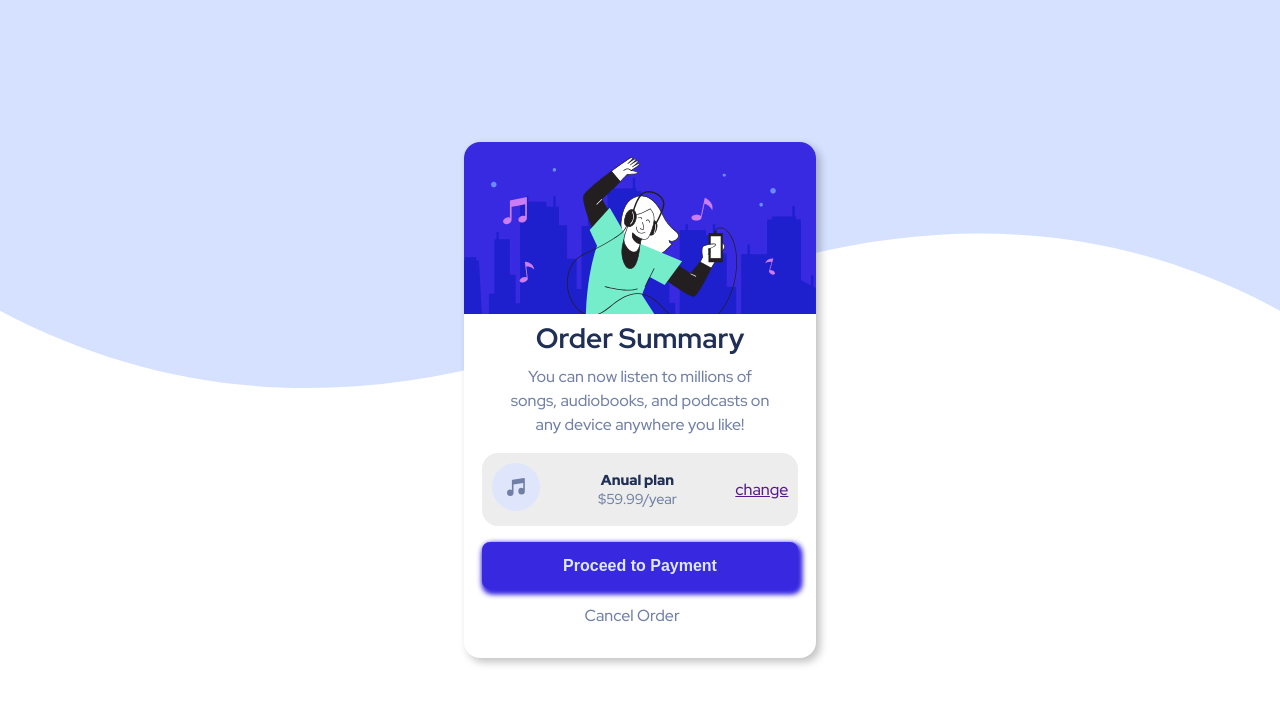
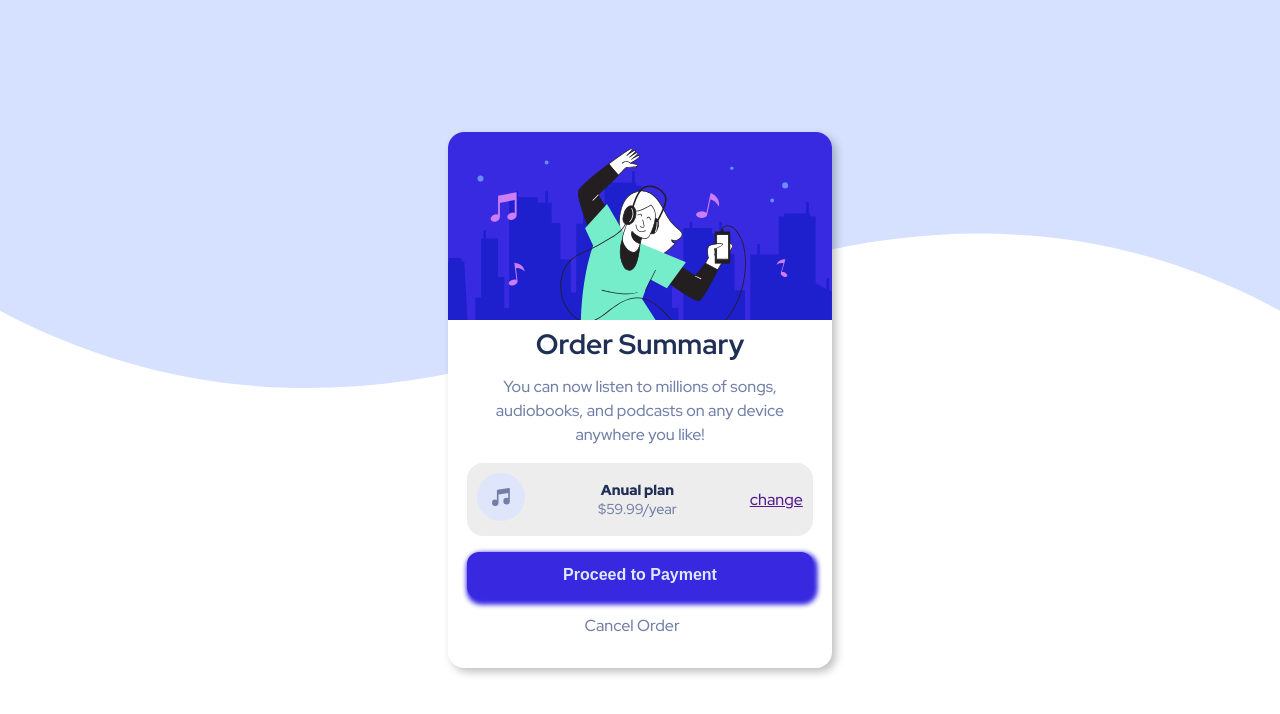
Before and after one commit to Navee-007/order-summary-component-main, a plain HTML site: page index.html in a window 1280 px wide. Drawn offline with Linux system fonts and the light colour scheme.

Commit message:
Change margin

```diff
--- a/style.css
+++ b/style.css
@@ -43,7 +43,7 @@ img{
 }
 
 .card{
-    width: 22rem;
+    width: 24rem;
     border-radius: 1rem;
     text-align: center;
     background-color: white;
@@ -52,7 +52,7 @@ img{
 }
 
 .hero-img-container{
-    margin-bottom: 0.5rem;
+    margin-bottom:0.75rem;
 
 }
 
@@ -64,11 +64,11 @@ img{
 .title{
     color: var(--dark-blue);
     font-size: 1.75rem;
-    margin-bottom: 0.5rem;
+    margin-bottom:0.75rem;
 
 }
 .discription{
-margin-bottom: 0.5rem;
+margin-bottom:0.75rem;
 color: var(--light-blue);
 padding: 0 2.5rem;
 line-height: 1.5;
@@ -79,7 +79,7 @@ line-height: 1.5;
     width: 90%;
     margin: 1rem auto;
     padding: 0.8rem ;
-    border-radius: 0.5rem;
+    border-radius:0.75rem;
     font-size: 1rem;
     font-weight: 700;
     cursor: pointer;
```
